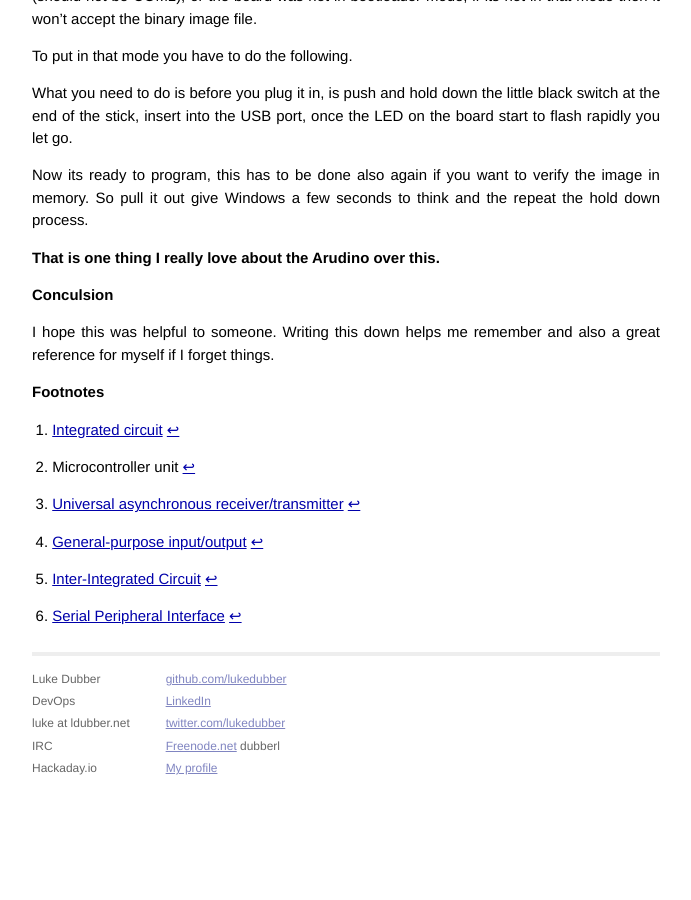
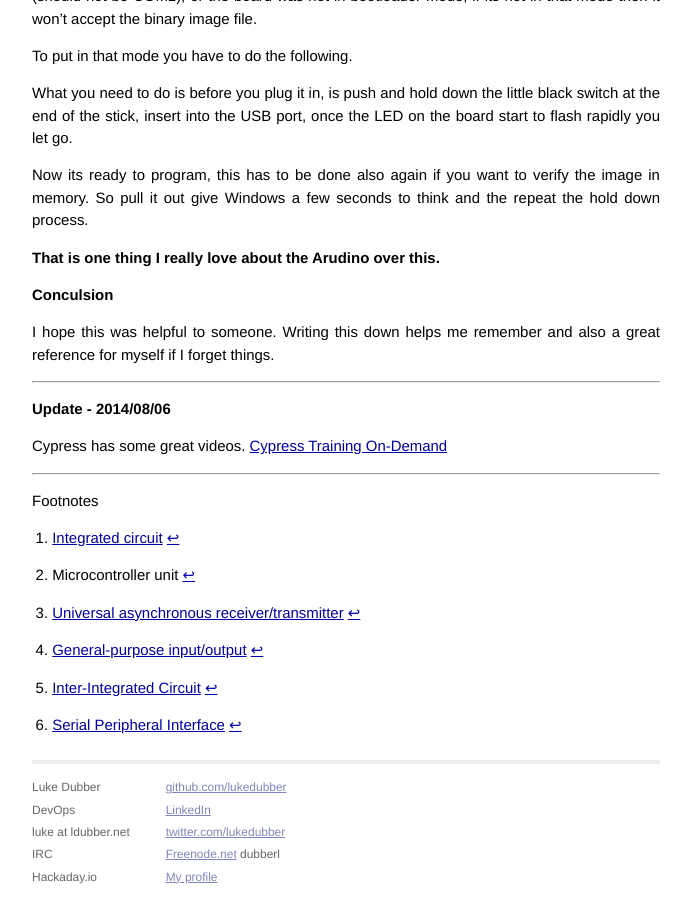
Before and after one commit to lukedubber/lukedubber.github.io, a Jekyll site: the page built from _posts/2014-07-25-cypress-psoc-cy8ckit-049.markdown, in a window 1280 px wide and 900 px high, scrolled down 3187 px. Shown: the whole window, without its empty margins (294-985 px from the left). Built offline with Jekyll 4.4.1, drawn with Linux system fonts in a browser that asks for light colours; before the commit the page ends 3979 px from its top, so only the background shows below that.

Commit message:
Updated Cypress PSoC post and also tweaked footnotes

```diff
--- a/_posts/2014-07-25-cypress-psoc-cy8ckit-049.markdown
+++ b/_posts/2014-07-25-cypress-psoc-cy8ckit-049.markdown
@@ -106,13 +106,18 @@ So pull it out give Windows a few seconds to think and the repeat the hold down
 I hope this was helpful to someone. Writing this down helps me remember and also a great reference for myself if
 I forget things.
 
+---
+**Update - 2014/08/06**
 
+Cypress has some great videos. [Cypress Training On-Demand](http://www.cypress.com/?id=1162)
+
+---
 Footnotes
--
-[^URT]: [Universal asynchronous receiver/transmitter](http://en.wikipedia.org/wiki/Universal_asynchronous_receiver/transmitter)
-[^GPIO]: [General-purpose input/output](http://en.wikipedia.org/wiki/GPIO)
-[^I2C]: [Inter-Integrated Circuit](http://en.wikipedia.org/wiki/I2c)
-[^SPI]: [Serial Peripheral Interface](http://en.wikipedia.org/wiki/Serial_Peripheral_Interface_Bus)
-[^IC]: [Integrated circuit](http://en.wikipedia.org/wiki/Integrated_circuit)
-[^MCU]: Microcontroller unit
-[^Tim G]: [Hackaday Comment](http://hackaday.com/2014/06/16/cypress-launches-5-arm-dev-board/comment-page-1/#comment-1575361)
+
+ [^URT]: [Universal asynchronous receiver/transmitter](http://en.wikipedia.org/wiki/Universal_asynchronous_receiver/transmitter)
+ [^GPIO]: [General-purpose input/output](http://en.wikipedia.org/wiki/GPIO)
+ [^I2C]: [Inter-Integrated Circuit](http://en.wikipedia.org/wiki/I2c)
+ [^SPI]: [Serial Peripheral Interface](http://en.wikipedia.org/wiki/Serial_Peripheral_Interface_Bus)
+ [^IC]: [Integrated circuit](http://en.wikipedia.org/wiki/Integrated_circuit)
+ [^MCU]: Microcontroller unit
+ [^Tim G]: [Hackaday Comment](http://hackaday.com/2014/06/16/cypress-launches-5-arm-dev-board/comment-page-1/#comment-1575361)
```
